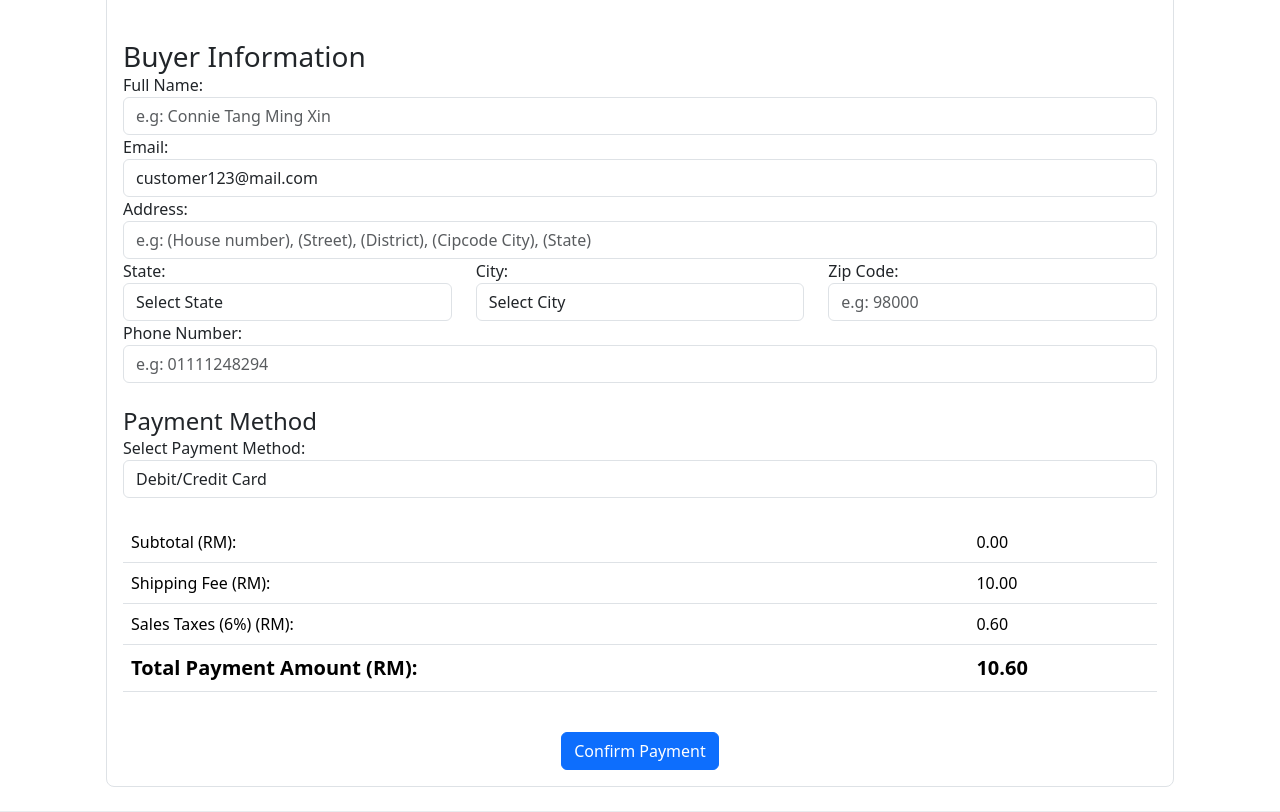
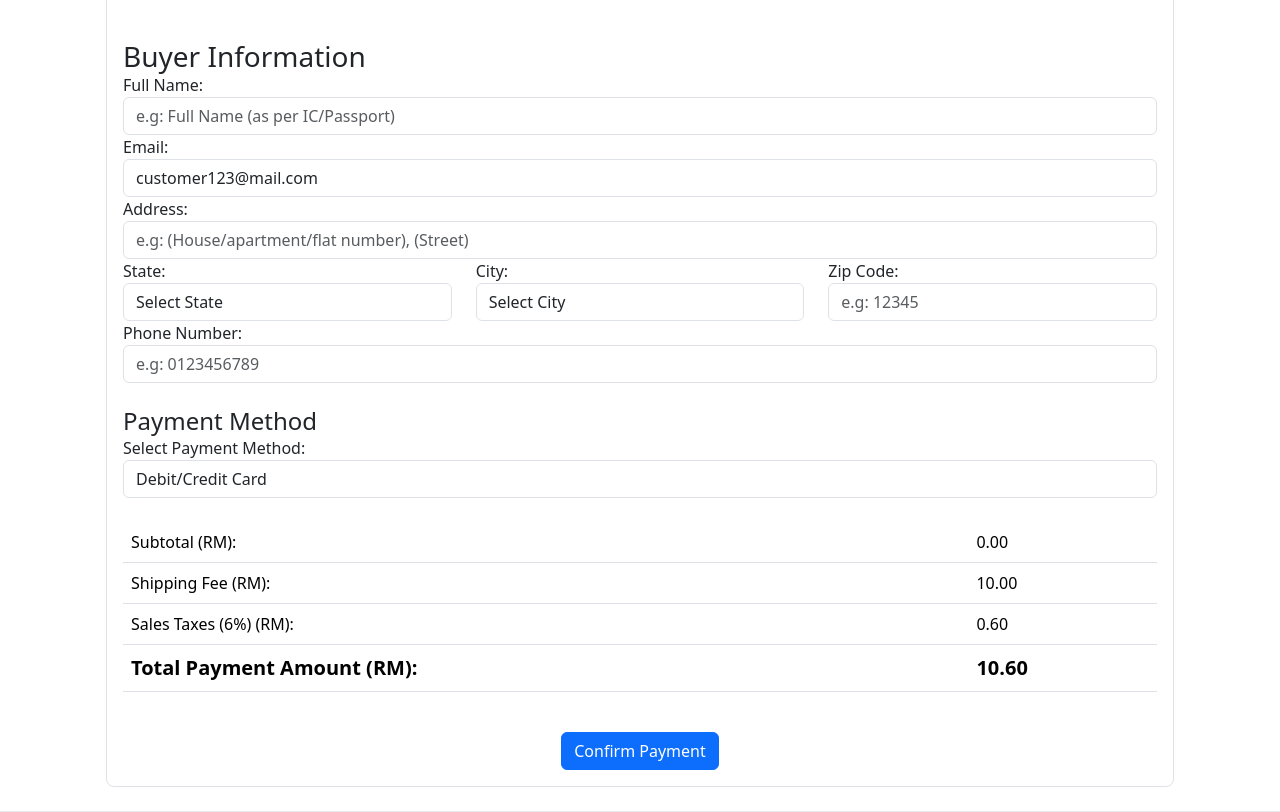
Before and after one commit to Arcaxio/serverside, a PHP site: page /checkout.php in a window 1280 px wide. Shown: the part 300-1112 px from the top of the page. Run offline with PHP 8.4, Linux system fonts and the light colour scheme; a user stored in the database is signed in; data comes from the database, SQL or seed files in the repository; data that the repository does not hold is empty.

Commit message:
forgot change the placeholder for buyer information

```diff
--- a/checkout.php
+++ b/checkout.php
@@ -276,7 +276,7 @@ if ($_SERVER["REQUEST_METHOD"] == "POST" && isset($_POST['confirm_payment'])) {
                                 <!-- Full Name -->
                                 <div class="form-group">
                                     <label for="buyer_name">Full Name:</label>
-                                    <input type="text" class="form-control" id="buyer_name" name="buyer_name" placeholder="e.g: Connie Tang Ming Xin" value="<?php echo isset($_POST['buyer_name']) ? $_POST['buyer_name'] : $users[0]['name']; ?>" required>
+                                    <input type="text" class="form-control" id="buyer_name" name="buyer_name" placeholder="e.g: Full Name (as per IC/Passport)" value="<?php echo isset($_POST['buyer_name']) ? $_POST['buyer_name'] : $users[0]['name']; ?>" required>
                                 </div>
 
                                 <!-- Email -->
@@ -288,7 +288,7 @@ if ($_SERVER["REQUEST_METHOD"] == "POST" && isset($_POST['confirm_payment'])) {
                                 <!-- Address -->
                                 <div class="form-group">
                                     <label for="buyer_address">Address:</label>
-                                    <input type="text" class="form-control" name="buyer_address" placeholder="e.g: (House number), (Street), (District), (Cipcode City), (State)" value="<?php echo isset($_POST['buyer_address']) ? $_POST['buyer_address'] : $users[0]['address']; ?>" required>
+                                    <input type="text" class="form-control" name="buyer_address" placeholder="e.g: (House/apartment/flat number), (Street)" value="<?php echo isset($_POST['buyer_address']) ? $_POST['buyer_address'] : $users[0]['address']; ?>" required>
                                 </div>
 
                                 <div class="row">
@@ -336,7 +336,7 @@ if ($_SERVER["REQUEST_METHOD"] == "POST" && isset($_POST['confirm_payment'])) {
                                     <div class="col-md-4">
                                         <div class="form-group">
                                             <label for="buyer_zipcode">Zip Code:</label>
-                                            <input type="text" class="form-control" name="buyer_zipcode" placeholder="e.g: 98000" pattern="\d{5}" value="<?php echo isset($_POST['buyer_zipcode']) ? $_POST['buyer_zipcode'] : $users[0]['zipcode']; ?>" required>
+                                            <input type="text" class="form-control" name="buyer_zipcode" placeholder="e.g: 12345" pattern="\d{5}" value="<?php echo isset($_POST['buyer_zipcode']) ? $_POST['buyer_zipcode'] : $users[0]['zipcode']; ?>" required>
                                         </div>
                                     </div>
                                 </div>
@@ -344,7 +344,7 @@ if ($_SERVER["REQUEST_METHOD"] == "POST" && isset($_POST['confirm_payment'])) {
                                 <!-- Phone Number -->
                                 <div class="form-group">
                                     <label for="buyer_phone_number">Phone Number:</label>
-                                    <input type="tel" class="form-control" name="buyer_phone_number" placeholder="e.g: 01111248294"pattern="\d{10,11}" value="<?php echo isset($_POST['buyer_phone_number']) ? $_POST['buyer_phone_number'] : $users[0]['phone_number']; ?>" required>
+                                    <input type="tel" class="form-control" name="buyer_phone_number" placeholder="e.g: 0123456789"pattern="\d{10,11}" value="<?php echo isset($_POST['buyer_phone_number']) ? $_POST['buyer_phone_number'] : $users[0]['phone_number']; ?>" required>
                                 </div>
                             </div>
                         </div>
```
